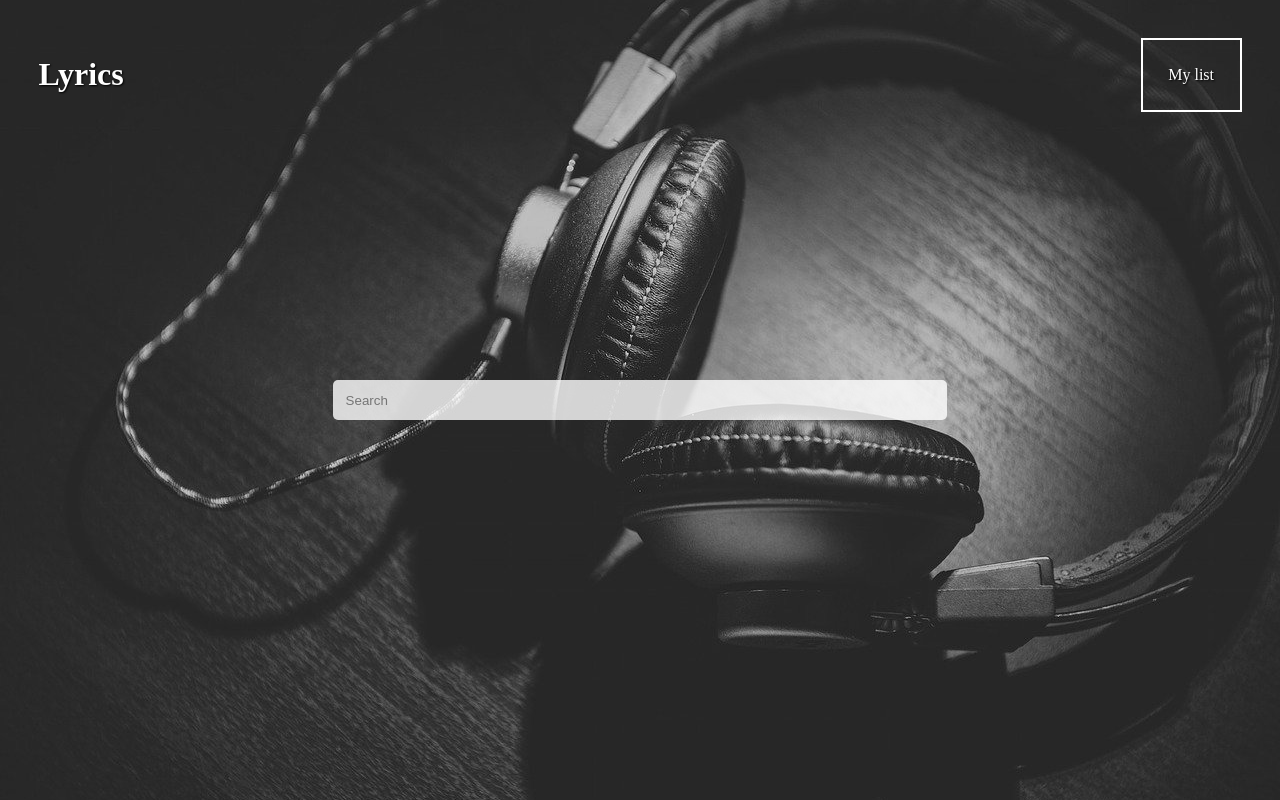
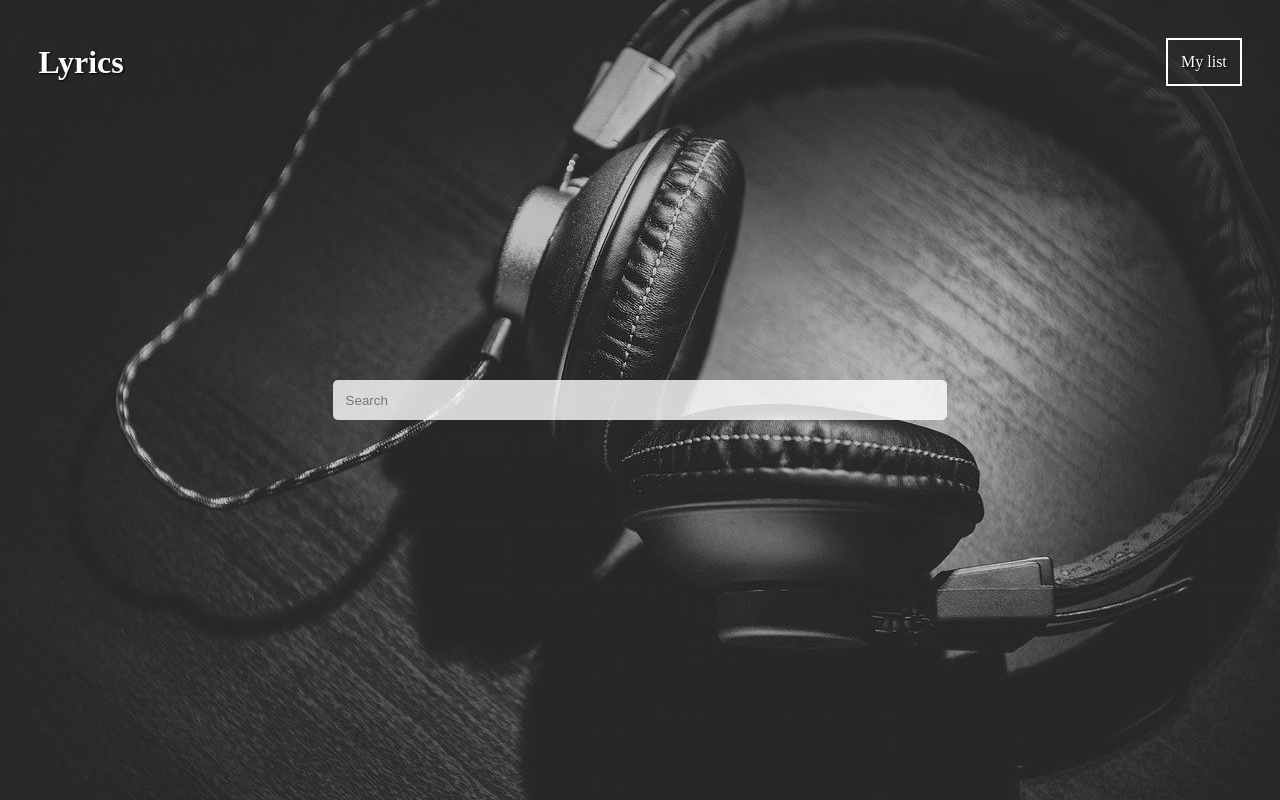
Before and after one commit to PaulCrtr/my-favorite-lyrics, a React (Create React App) app: page / in a window 1280 px wide. Built offline with nearby package versions, Linux system fonts and the light colour scheme.

Commit message:
link padding fix on desktop

```diff
--- a/src/style/responsive.css
+++ b/src/style/responsive.css
@@ -75,6 +75,10 @@
     margin-top: 0.5%;
   }
 
+  .home-nav a {
+    padding: 1%;
+  }
+
   /* List page */
 
   .home-link-container {
```
